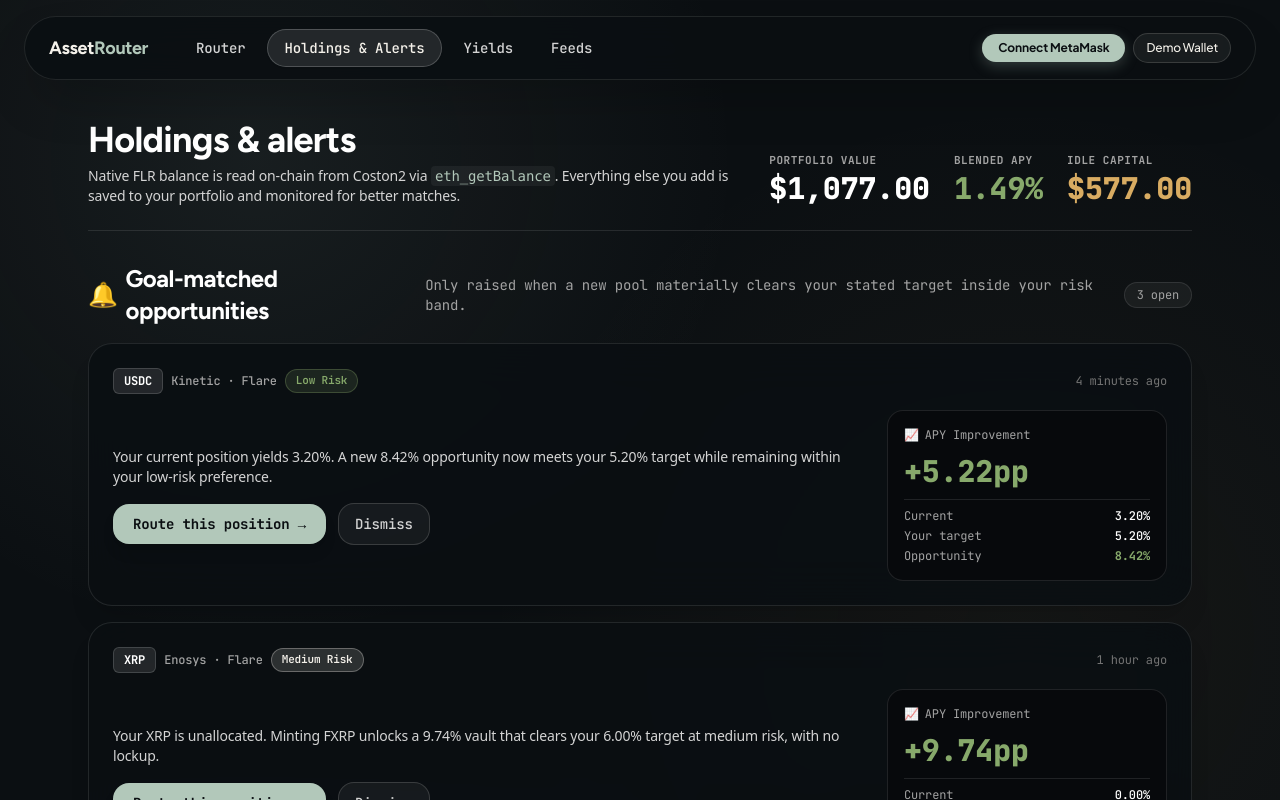
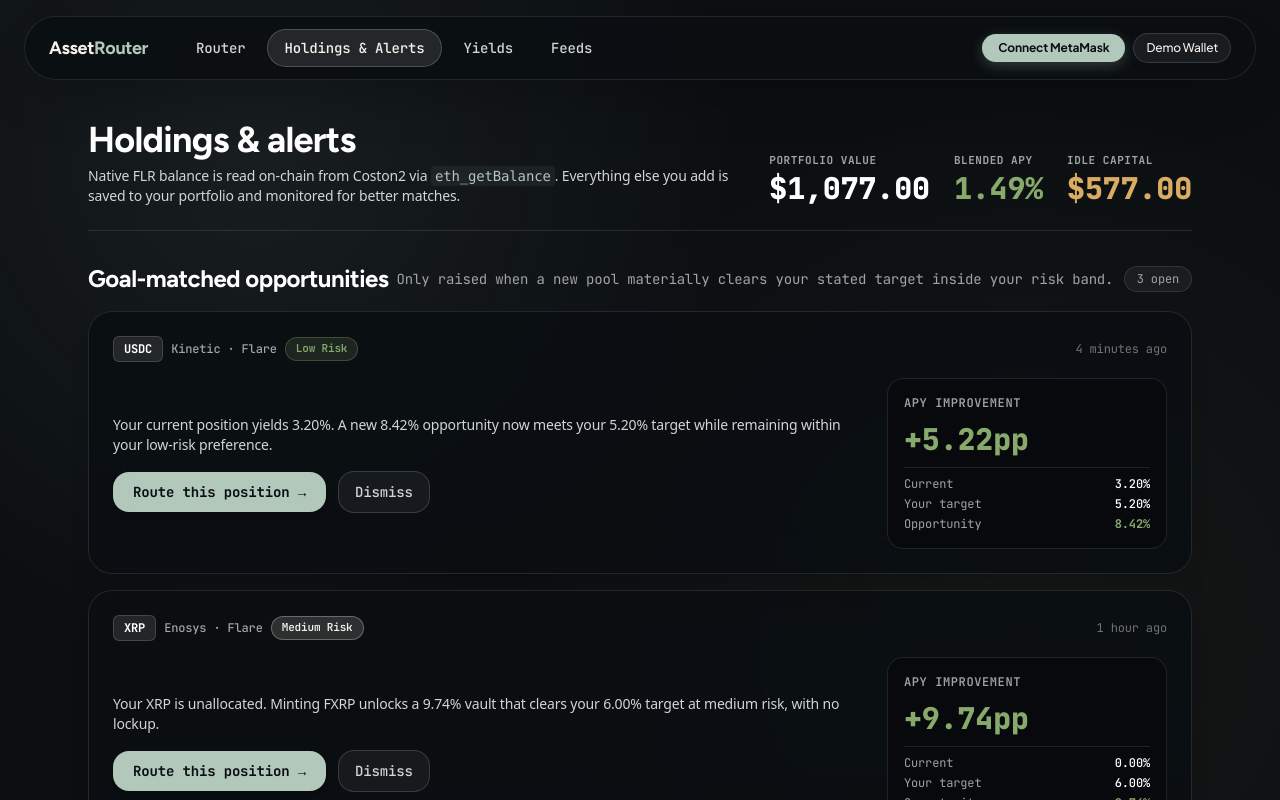
Before and after one commit to 786AdiPY/Flare-Asset-Management, a Next.js app in the folder frontend/: page /holdings in a window 1280 px wide. Shown: the top 800 px of the page. Built offline with nearby package versions, Linux system fonts and the light colour scheme; no server answers.

Commit message:
feat: implement RecommendationCard component and initialize app layout with icons

```diff
--- a/frontend/src/components/AlertsPanel.tsx
+++ b/frontend/src/components/AlertsPanel.tsx
@@ -80,8 +80,8 @@
       {/* Section Header */}
       <div className="flex items-center justify-between">
         <div className="flex flex-col sm:flex-row sm:items-center gap-2">
-          <h2 className="text-xl sm:text-2xl font-bold text-white flex items-center gap-2 font-display">
-            <span>🔔</span> Goal-matched opportunities
+          <h2 className="text-xl sm:text-2xl font-bold text-white font-display">
+            Goal-matched opportunities
           </h2>
           <span className="text-xs sm:text-sm text-neutral-400 font-mono-tech">
             Only raised when a new pool materially clears your stated target inside your risk band.
@@ -151,8 +151,8 @@
 
               {/* Right Column (Metric box) */}
               <div className="rounded-xl border border-white/10 bg-[#07090c] p-4 flex flex-col gap-2.5">
-                <div className="text-xs text-neutral-400 flex items-center gap-1.5">
-                  <span>📈</span> APY Improvement
+                <div className="text-xs text-neutral-400 font-semibold tracking-wider uppercase font-mono-tech">
+                  APY Improvement
                 </div>
                 <div className="text-2xl sm:text-3xl font-extrabold text-success">
                   +{alert.improvementApy.toFixed(2)}pp
```
